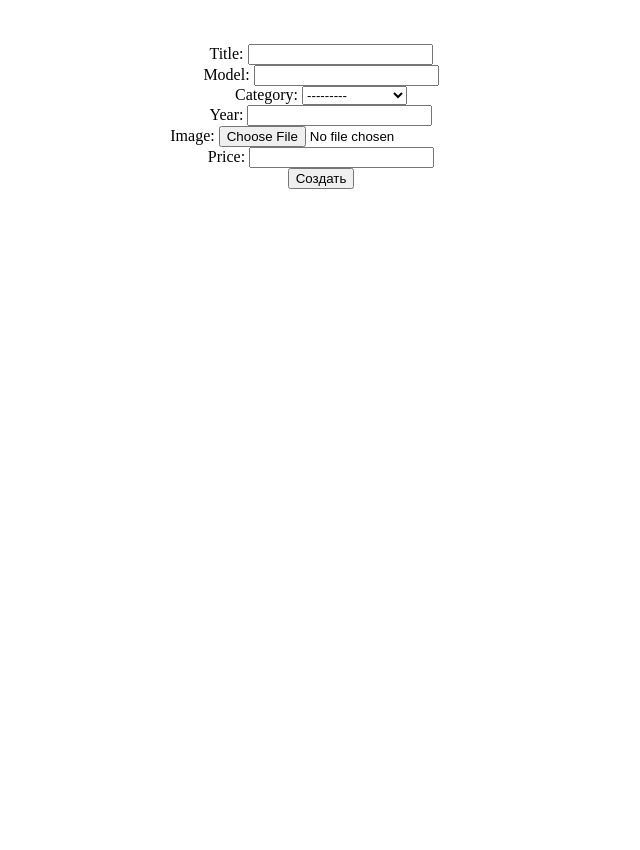
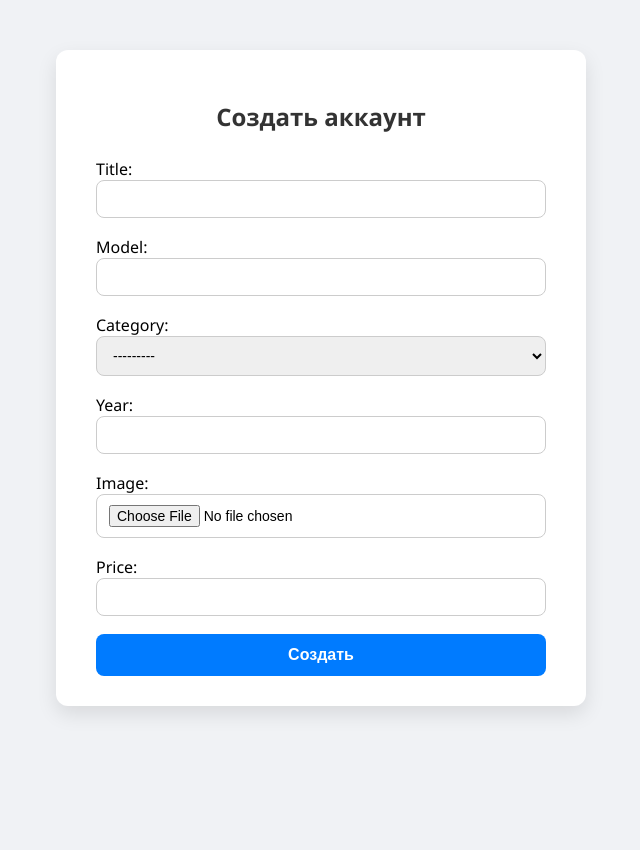
Before and after one commit to Kugimo/CarHolding, a Django app: page /car_create_2/ in a window 1280 px wide. Shown: the whole page, without its empty margins (319-959 px from the left). Before the commit the page ends 189 px from the top, so only its background shows below. Run offline with Django 5.2, Linux system fonts and the light colour scheme; a user stored in the database is signed in; data comes from the database, SQL or seed files in the repository; both versions use the stored data as it was after the commit.

Commit message:
Cosmetic improvements

```diff
--- a/app/templates/app/car_create_2.html
+++ b/app/templates/app/car_create_2.html
@@ -1,22 +1,95 @@
 <!DOCTYPE html>
 <html lang="en">
 <head>
-    <meta charset="UTF-8">
-    <title>Title</title>
+<meta charset="UTF-8">
+<title>Создать</title>
+<style>
+
+body {
+    background-color: #f0f2f5;
+    font-family: 'Segoe UI', Arial, sans-serif;
+    display: flex;
+    justify-content: center;
+    align-items: flex-start;
+    min-height: 100vh;
+    padding-top: 50px;
+    margin: 0;
+}
+
+
+form {
+    background-color: #fff;
+    padding: 30px 40px;
+    border-radius: 12px;
+    box-shadow: 0 8px 20px rgba(0,0,0,0.1);
+    width: 100%;
+    max-width: 450px;
+}
+
+
+h2 {
+    text-align: center;
+    margin-bottom: 25px;
+    color: #333;
+}
+
+
+input, select, textarea {
+    width: 100%;
+    padding: 10px 12px;
+    margin-bottom: 18px;
+    border: 1px solid #ccc;
+    border-radius: 8px;
+    font-size: 14px;
+    transition: 0.3s;
+    box-sizing: border-box;
+}
+
+input:focus, select:focus, textarea:focus {
+    border-color: #007bff;
+    box-shadow: 0 0 6px rgba(0,123,255,0.3);
+    outline: none;
+}
+
+
+button {
+    width: 100%;
+    padding: 12px;
+    background-color: #007bff;
+    color: #fff;
+    font-size: 16px;
+    font-weight: 600;
+    border: none;
+    border-radius: 8px;
+    cursor: pointer;
+    transition: 0.3s;
+}
+
+button:hover {
+    background-color: #0056b3;
+}
+
+
+.errorlist {
+    color: #dc3545;
+    font-size: 12px;
+    margin-top: -12px;
+    margin-bottom: 12px;
+    list-style: none;
+    padding-left: 0;
+}
+</style>
 </head>
 <body>
 
-<br><br>
-<center>
-
 <form method="post" enctype="multipart/form-data">
+    <h2>Создать аккаунт</h2>
     {% csrf_token %}
 
     {{ form }}
 
-    <button type="submit"> Создать </button>
+    <button type="submit">Создать</button>
+</form>
 
-</form>
-</center>
 </body>
 </html>
--- a/app/urls.py
+++ b/app/urls.py
@@ -7,7 +7,7 @@ urlpatterns = [
     path('car_create/', views.car_create_view, name='car_create'),
     path('car_update/<int:car_id>/', views.car_update_view, name='car_update'),
     path('car_delete/<int:car_id>/', views.car_delete_view, name='car_delete'),
-    path('car_create_2/', views.car_create_2, name='car_create'),
+    path('car_create_2/', views.car_create_2, name='car_create_2'),
     path('user_register/', views.user_register_view, name='user_register'),
     path('user_login/', views.user_login_view, name='user_login'),
     path('user_logout/', views.user_logout_view, name='user_logout'),
--- a/app/views.py
+++ b/app/views.py
@@ -46,6 +46,16 @@ def car_create_view(request):
 
 
 def car_update_view(request, car_id):
+    if not request.user.is_authenticated:
+        messages.warning(request, 'Нужно выойти в систему')
+        return redirect("index")
+
+    car = Car.objects.get(id=car_id)
+    if car.user != request.user:
+        messages.warning(request, 'Нельзя менять чужие машины')
+        return redirect("index")
+
+
     categories = Category.objects.all()
     car = Car.objects.get(id=car_id)
 
```
Also changed, not shown: app/templates/app/index.html (+32 -11 lines), app/templates/app/user_login.html (+133 -11 lines), db.sqlite3, media/media/car_images/lanzamiento-bmw-x3-2016-f25-lci.jpg (added), media/media/car_images/photo_2026-01-15_18-44-55_lhybGhz.jpg (added).
